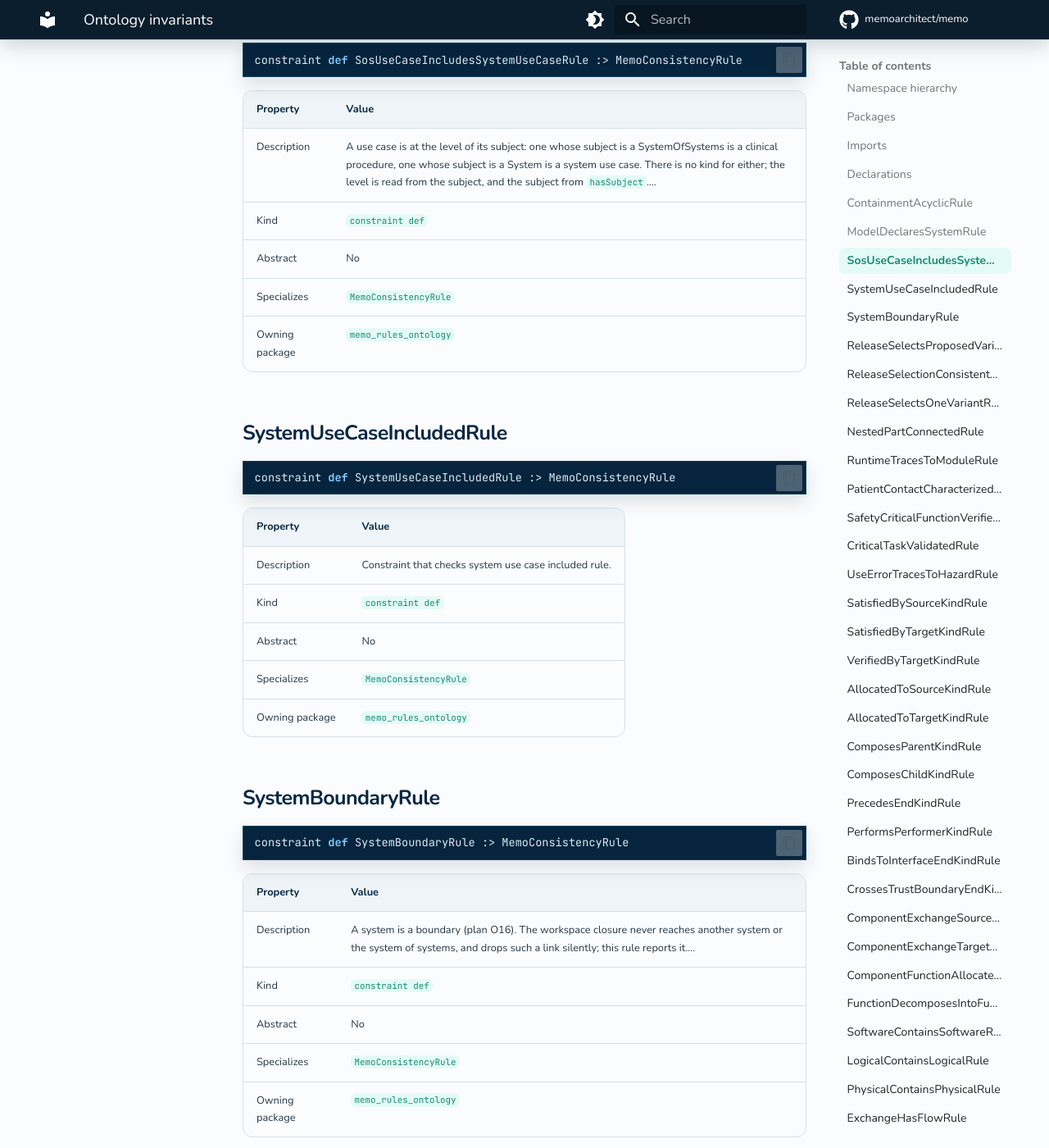
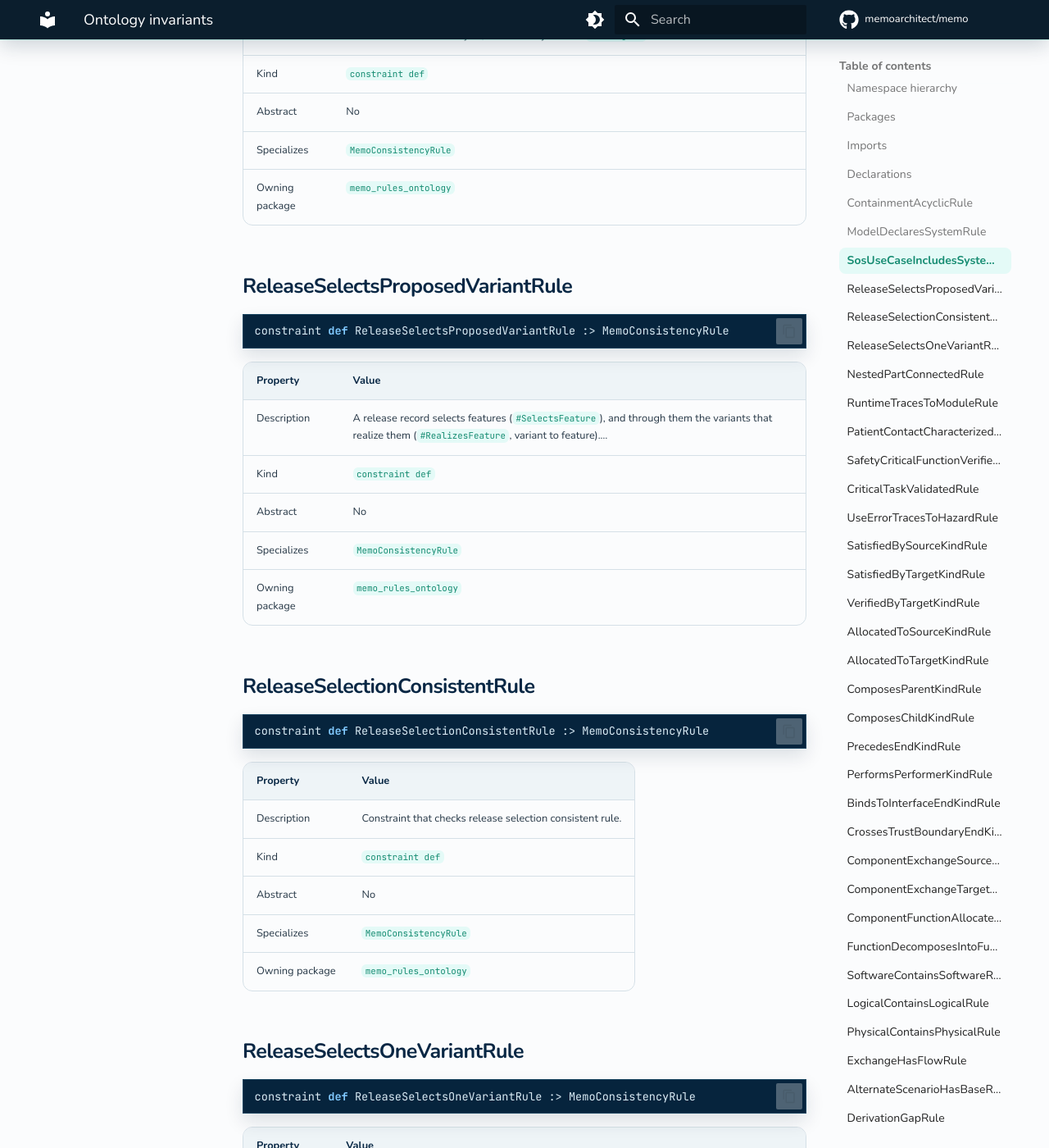
Before and after one commit to memoarchitect/memo, an MkDocs documentation site: the page built from docs/sysml-api/rules/ontology/ontology_invariants.md, in a window 1280 px wide and 1400 px high, scrolled down 5523 px. Shown: the whole window at 82% size. Built offline with MkDocs 1.6.1 and Material for MkDocs 9.7.7, drawn with Linux system fonts in a browser that asks for light colours; comment, search, counter and statistics services are not loaded; some of the changed text lies outside the part shown.

Commit message:
Remove CR-ONT-086, CR-ONT-087 and UseCase.standalone
A system use case need not be included or marked standalone, and a system may reference the system of systems or another system (product families review, decided 2026-10-24).

Co-Authored-By: Claude Sonnet 5.5 <noreply@anthropic.com>

````diff
--- a/docs/sysml-api/rules/ontology/ontology_invariants.md
+++ b/docs/sysml-api/rules/ontology/ontology_invariants.md
@@ -39,8 +39,6 @@
 | [`ContainmentAcyclicRule`](#containmentacyclicrule) | `constraint def` | Constraint that checks containment acyclic rule. | `MemoConsistencyRule` |
 | [`ModelDeclaresSystemRule`](#modeldeclaressystemrule) | `constraint def` | Constraint that checks model declares system rule. | `MemoConsistencyRule` |
 | [`SosUseCaseIncludesSystemUseCaseRule`](#sosusecaseincludessystemusecaserule) | `constraint def` | A use case is at the level of its subject: one whose subject is a SystemOfSystems is a clinical procedure, one whose subject is a System is a system use case. There is no kind for either; the level is read from the subject, and the subject from `hasSubject`.… | `MemoConsistencyRule` |
-| [`SystemUseCaseIncludedRule`](#systemusecaseincludedrule) | `constraint def` | Constraint that checks system use case included rule. | `MemoConsistencyRule` |
-| [`SystemBoundaryRule`](#systemboundaryrule) | `constraint def` | A system is a boundary (plan O16). The workspace closure never reaches another system or the system of systems, and drops such a link silently; this rule reports it.… | `MemoConsistencyRule` |
 | [`ReleaseSelectsProposedVariantRule`](#releaseselectsproposedvariantrule) | `constraint def` | A release record selects features (`#SelectsFeature`), and through them the variants that realize them (`#RealizesFeature`, variant to feature).… | `MemoConsistencyRule` |
 | [`ReleaseSelectionConsistentRule`](#releaseselectionconsistentrule) | `constraint def` | Constraint that checks release selection consistent rule. | `MemoConsistencyRule` |
 | [`ReleaseSelectsOneVariantRule`](#releaseselectsonevariantrule) | `constraint def` | Every variation point of the item a record is a release of is resolved to ONE variant, and no variation point anywhere has two. Two halves, one rule: at most one -- any record, any status: a record that selects the features of two variants of one point describes no product.… | `MemoConsistencyRule` |
@@ -113,36 +111,6 @@ constraint def SosUseCaseIncludesSystemUseCaseRule :> MemoConsistencyRule
 | Property | Value |
 | --- | --- |
 | Description | A use case is at the level of its subject: one whose subject is a SystemOfSystems is a clinical procedure, one whose subject is a System is a system use case. There is no kind for either; the level is read from the subject, and the subject from `hasSubject`.… |
-| Kind | `constraint def` |
-| Abstract | No |
-| Specializes | `MemoConsistencyRule` |
-| Owning package | `memo_rules_ontology` |
-
-
-## SystemUseCaseIncludedRule
-
-```sysml
-constraint def SystemUseCaseIncludedRule :> MemoConsistencyRule
-```
-
-| Property | Value |
-| --- | --- |
-| Description | Constraint that checks system use case included rule. |
-| Kind | `constraint def` |
-| Abstract | No |
-| Specializes | `MemoConsistencyRule` |
-| Owning package | `memo_rules_ontology` |
-
-
-## SystemBoundaryRule
-
-```sysml
-constraint def SystemBoundaryRule :> MemoConsistencyRule
-```
-
-| Property | Value |
-| --- | --- |
-| Description | A system is a boundary (plan O16). The workspace closure never reaches another system or the system of systems, and drops such a link silently; this rule reports it.… |
 | Kind | `constraint def` |
 | Abstract | No |
 | Specializes | `MemoConsistencyRule` |
@@ -692,34 +660,6 @@ constraint def CausesEffectKindRule :> MemoConsistencyRule
             attribute severity = RuleSeverityKind::warning;
             attribute rationaleText = "A use case whose subject is a system of systems is made of what its systems do: it includes at least one use case whose subject is a system.";
             attribute predicateExpression = "not(downstream(hasSubject)->exists(conformsTo(SystemOfSystems))) or downstream(includesStep)->exists(downstream(hasSubject)->exists(conformsTo(System)))";
-            constraint { true }
-        }
-        constraint def SystemUseCaseIncludedRule :> MemoConsistencyRule {
-            @MemoIdentity { :>> providedId = "CR-ONT-086"; }
-            attribute tailoring = RuleTailoringKind::methodology;
-            attribute domain = RuleDomainKind::modelling;
-            attribute obligation = RuleObligationKind::recommended;
-            attribute appliesTo = "UseCase";
-            attribute severity = RuleSeverityKind::warning;
-            attribute rationaleText = "A use case whose subject is a system is included by a use case of the system of systems, or says it stands alone (standalone = true).";
-            attribute predicateExpression = "not(downstream(hasSubject)->exists(conformsTo(System))) or upstream(includesStep)->size() >= 1 or attributes.standalone == 'true'";
-            constraint { true }
-        }
-        // A system is a boundary (plan O16). The workspace closure never reaches another system or the
-        // system of systems, and drops such a link silently; this rule reports it. Evaluated by the
-        // workspace evaluator because it needs what each workspace holds, which no predicate can say:
-        // the subject is the element inside a system that is typed by, or relates to, a System-kind or
-        // SystemOfSystems-kind element outside it. The system of systems' own references to its systems
-        // are what it is for and are not findings.
-        constraint def SystemBoundaryRule :> MemoConsistencyRule {
-            @MemoIdentity { :>> providedId = "CR-ONT-087"; }
-            attribute tailoring = RuleTailoringKind::methodology;
-            attribute domain = RuleDomainKind::modelling;
-            attribute obligation = RuleObligationKind::recommended;
-            attribute evaluator = "workspace";
-            attribute appliesTo = "Model";
-            attribute severity = RuleSeverityKind::warning;
-            attribute rationaleText = "A system does not reference another system or the system of systems from inside itself. Two systems meet at an interface the system of systems owns.";
             constraint { true }
         }
         // ─── Release selections (plan O14) ────────────────────────────────────
````
Also changed, not shown: docs/sysml-api/architecture/operational/use_cases/memo_use_cases.md (+0 -4 lines), docs/sysml-api/constraints.md (+0 -2 lines), docs/sysml-api/hierarchy.md (+1 -1 lines), 2 other files.
